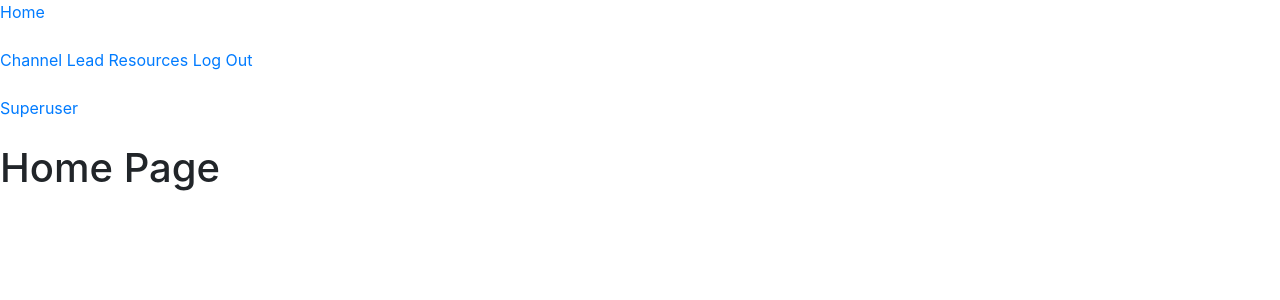
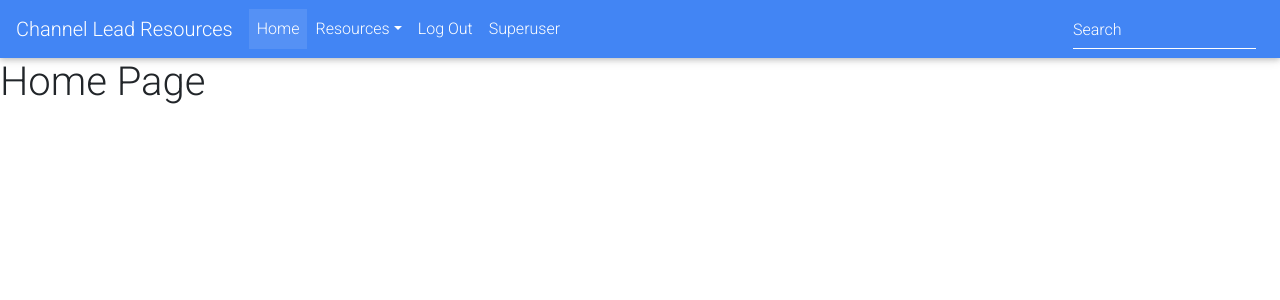
Before and after one commit to JimLynx/Channel-Lead-Resources, a Flask app: page / in a window 1280 px wide. Shown: the top 300 px of the page. Run offline with Flask 2, Linux system fonts and the light colour scheme; the visitor is signed in with stand-in values (Sample User, id 1); some libraries are stand-ins or nearby versions.

Commit message:
Add MDBootstrap Links & Scripts and initial navbar

```diff
--- a/templates/base.html
+++ b/templates/base.html
@@ -7,8 +7,11 @@
     <meta http-equiv="X-UA-Compatible" content="ie=edge">
     <meta name="Channel Lead Resources"
         content="A platform for Code Institute Slack Community Channel Leads to upload presentation materials for students" />
-    <link rel="stylesheet" href="https://cdnjs.cloudflare.com/ajax/libs/twitter-bootstrap/4.5.2/css/bootstrap.min.css">
-    <link rel="stylesheet" href="https://cdnjs.cloudflare.com/ajax/libs/font-awesome/5.15.0/css/all.min.css">
+
+    <link rel="stylesheet" href="https://use.fontawesome.com/releases/v5.8.2/css/all.css">
+    <link rel="stylesheet" href="https://fonts.googleapis.com/css?family=Roboto:300,400,500,700&display=swap">
+    <link href="https://cdnjs.cloudflare.com/ajax/libs/twitter-bootstrap/4.5.0/css/bootstrap.min.css" rel="stylesheet">
+    <link href="https://cdnjs.cloudflare.com/ajax/libs/mdbootstrap/4.19.1/css/mdb.min.css" rel="stylesheet">
     <link rel="stylesheet" href="{{ url_for('static', filename='css/style.css') }}" type="text/css">
     {% block styles %}
     {% endblock %}
@@ -16,25 +19,81 @@
 </head>
 
 <body>
+    <!--Navbar-->
+    <!-- CREDIT: Navbar template from MDBootstrap https://mdbootstrap.com/-->
+    <nav class="navbar navbar-expand-lg navbar-dark primary-color">
+        <a class="navbar-brand" href="{{ url_for('home') }}">Channel Lead Resources</a>
+        <!-- Collapse button -->
+        <button class="navbar-toggler" type="button" data-toggle="collapse" data-target="#basicExampleNav"
+            aria-controls="basicExampleNav" aria-expanded="false" aria-label="Toggle navigation">
+            <span class="navbar-toggler-icon"></span>
+        </button>
 
-    <a href="{{ url_for('home') }}">Home</a><br><br>
-    {% if session.user %}
-        <a href="{{ url_for('resources') }}">Channel Lead Resources</a>
-        <a href="{{ url_for('logout') }}">Log Out</a><br><br>
-        {% if session.user == 'superuser' or session.user == 'assessor' %}
-            <a href="{{ url_for('superuser', user=session.user) }}">Superuser</a><br><br>
-        {% endif %}
-    {% else %}
-        <a href="{{ url_for('login') }}">Log In</a><br><br>
-    {% endif %}
+        <!-- Collapsible content -->
+        <div class="collapse navbar-collapse" id="basicExampleNav">
+
+            <!-- Links -->
+            <ul class="navbar-nav mr-auto">
+                <li class="nav-item active">
+                    <a class="nav-link" href="{{ url_for('home') }}">Home
+                        <span class="sr-only">(current)</span>
+                    </a>
+                </li>
+                {% if session.user %}
+                <!-- Dropdown -->
+                <li class="nav-item dropdown">
+                    <a class="nav-link dropdown-toggle" id="navbarDropdownMenuLink" data-toggle="dropdown"
+                        aria-haspopup="true" aria-expanded="false">Resources</a>
+                    <div class="dropdown-menu dropdown-primary" aria-labelledby="navbarDropdownMenuLink">
+                        <a class="dropdown-item" href="{{ url_for('resources') }}">Milestone 1</a>
+                        <a class="dropdown-item" href="{{ url_for('resources') }}">Milestone 2</a>
+                        <a class="dropdown-item" href="{{ url_for('resources') }}">Milestone 3</a>
+                        <a class="dropdown-item" href="{{ url_for('resources') }}">Milestone 4</a>
+                        <a class="dropdown-item" href="{{ url_for('resources') }}">Version Control</a>
+                        <a class="dropdown-item" href="{{ url_for('resources') }}">General</a>
+                    </div>
+                </li>
+                <li class="nav-item">
+                    <a class="nav-link" href="{{ url_for('logout') }}">Log Out</a>
+                </li>
+                    {% if session.user == 'superuser' or session.user == 'assessor' %}
+                    <li class="nav-item">
+                        <a class="nav-link" href="{{ url_for('superuser', user=session.user) }}">Superuser</a>
+                    </li>
+                    {% endif %}
+                {% else %}
+                <li class="nav-item">
+                    <a class="nav-link" href="{{ url_for('login') }}">Log In</a>
+                </li>
+                {% endif %}
+            </ul>
+            <!-- Links -->
+
+            <form class="form-inline">
+                <div class="md-form my-0">
+                    <input class="form-control mr-sm-2" type="text" placeholder="Search" aria-label="Search">
+                </div>
+            </form>
+        </div>
+        <!-- Collapsible content -->
+
+    </nav>
 
     {% block content %}
 
     {% endblock %}
 
-    <script src="https://cdnjs.cloudflare.com/ajax/libs/jquery/3.5.1/jquery.slim.min.js"></script>
-    <script src="https://cdnjs.cloudflare.com/ajax/libs/popper.js/1.16.1/umd/popper.min.js"></script>
-    <script src="https://cdnjs.cloudflare.com/ajax/libs/twitter-bootstrap/4.5.2/js/bootstrap.min.js"></script>
+<footer>
+
+</footer>
+
+    <script type="text/javascript" src="https://cdnjs.cloudflare.com/ajax/libs/jquery/3.5.1/jquery.min.js"></script>
+    <script type="text/javascript" src="https://cdnjs.cloudflare.com/ajax/libs/popper.js/1.14.4/umd/popper.min.js">
+    </script>
+    <script type="text/javascript"
+        src="https://cdnjs.cloudflare.com/ajax/libs/twitter-bootstrap/4.5.0/js/bootstrap.min.js"></script>
+    <script type="text/javascript" src="https://cdnjs.cloudflare.com/ajax/libs/mdbootstrap/4.19.1/js/mdb.min.js">
+    </script>
     <script src="{{ url_for('static', filename='js/script.js') }}"></script>
     {% block scripts %}
     {% endblock %}
```
